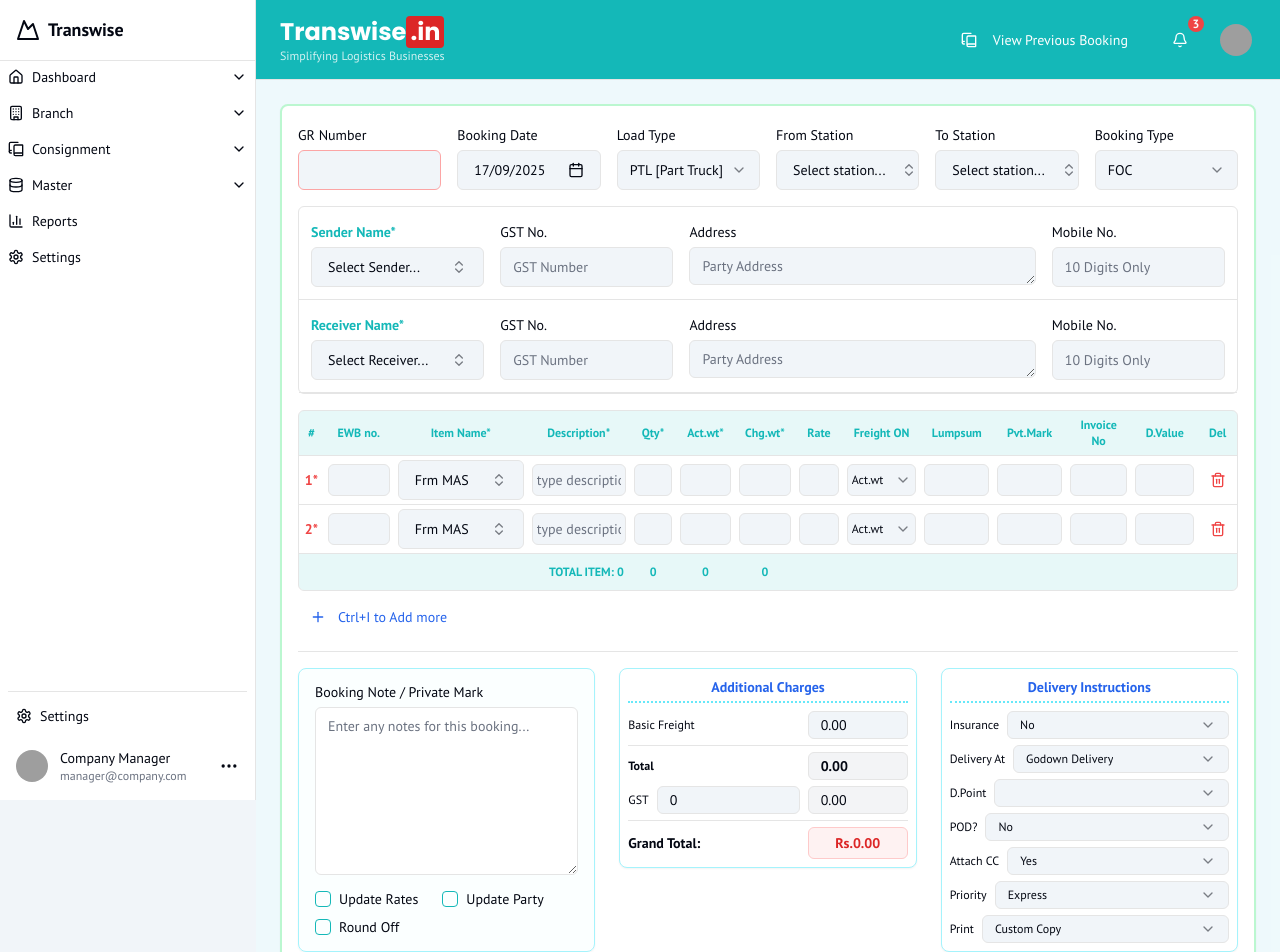
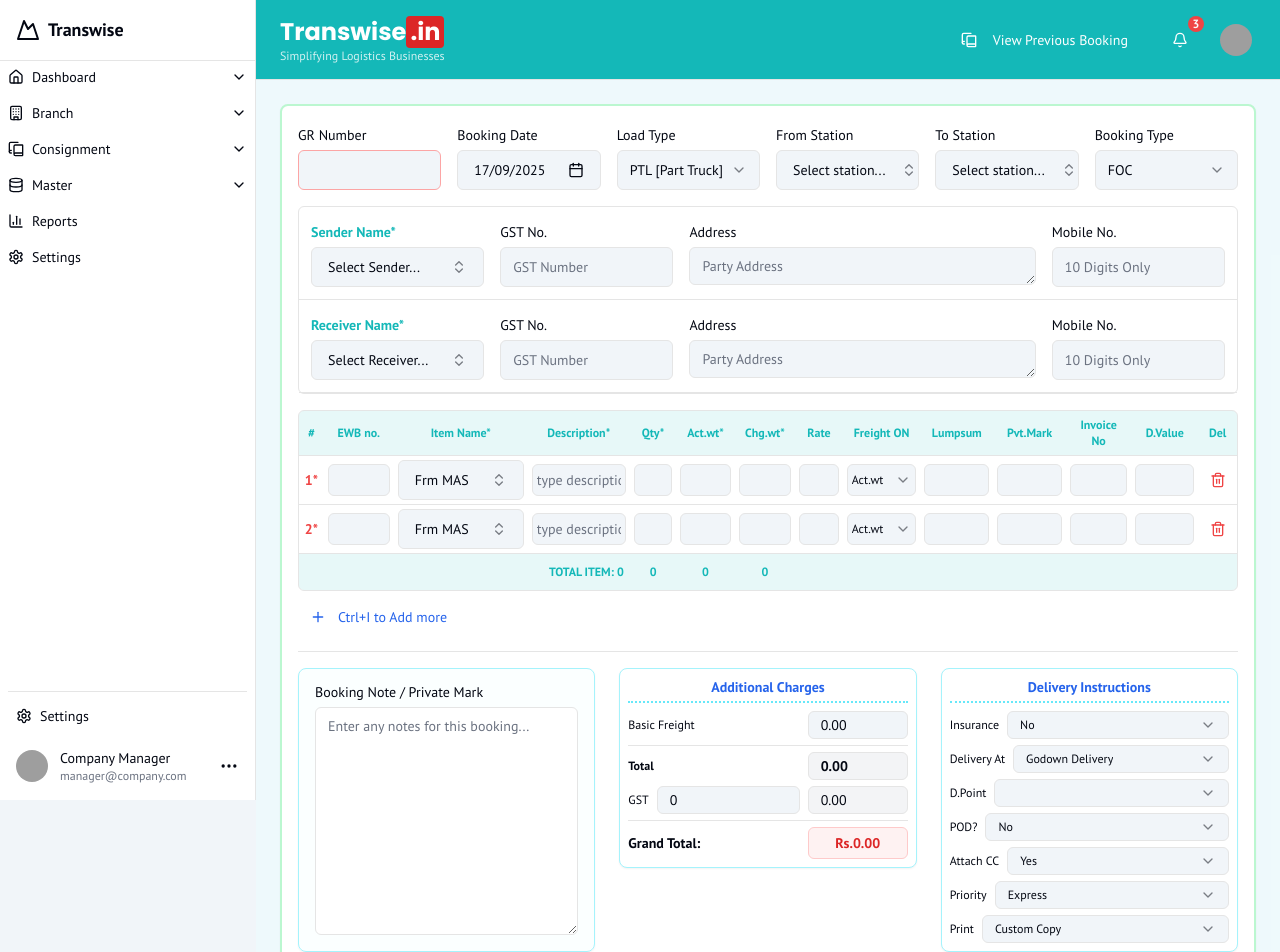
Before and after one commit to ashishdhandale/Transwise-App, a Next.js app: page /company/bookings/new in a window 1280 px wide. Shown: the top 952 px of the page. Built offline with nearby package versions, Linux system fonts and the light colour scheme; grey boxes are pictures that could not be loaded.

Commit message:
Remove this selection : Update Rates
Update Party

Round Off

```diff
--- a/src/components/company/bookings/summary-and-actions-section.tsx
+++ b/src/components/company/bookings/summary-and-actions-section.tsx
@@ -2,7 +2,6 @@
 'use client';
 
 import { Textarea } from '@/components/ui/textarea';
-import { Checkbox } from '@/components/ui/checkbox';
 import { Label } from '@/components/ui/label';
 import { Card } from '@/components/ui/card';
 
@@ -12,20 +11,6 @@
         <div className="space-y-2 flex flex-col h-full">
             <Label htmlFor="booking-note">Booking Note / Private Mark</Label>
             <Textarea id="booking-note" placeholder="Enter any notes for this booking..." className="flex-grow bg-white" />
-            <div className="flex flex-wrap gap-x-6 gap-y-3 pt-2">
-                    <div className="flex items-center space-x-2">
-                    <Checkbox id="updateRates" />
-                    <Label htmlFor="updateRates">Update Rates</Label>
-                </div>
-                    <div className="flex items-center space-x-2">
-                    <Checkbox id="updateParty" />
-                    <Label htmlFor="updateParty">Update Party</Label>
-                </div>
-                    <div className="flex items-center space-x-2">
-                    <Checkbox id="roundOff" />
-                    <Label htmlFor="roundOff">Round Off</Label>
-                </div>
-            </div>
         </div>
     </Card>
   );
```
